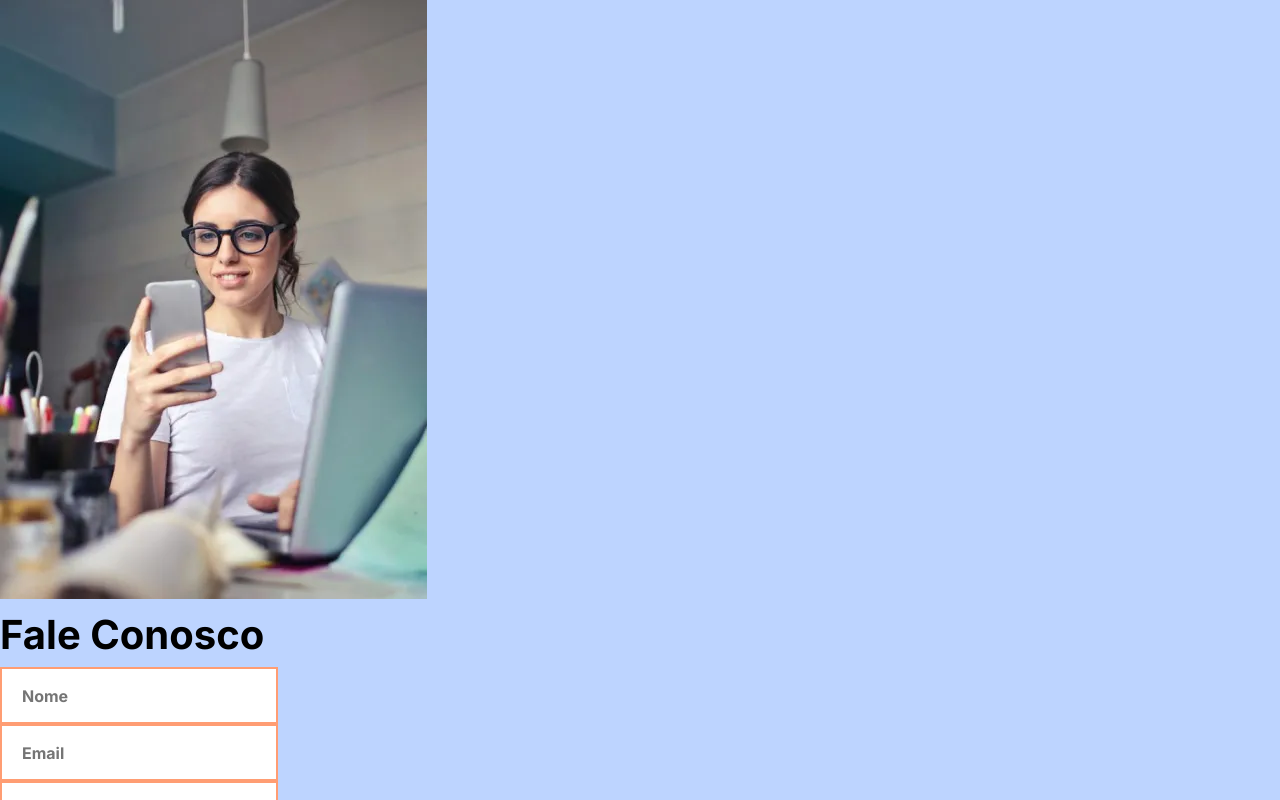
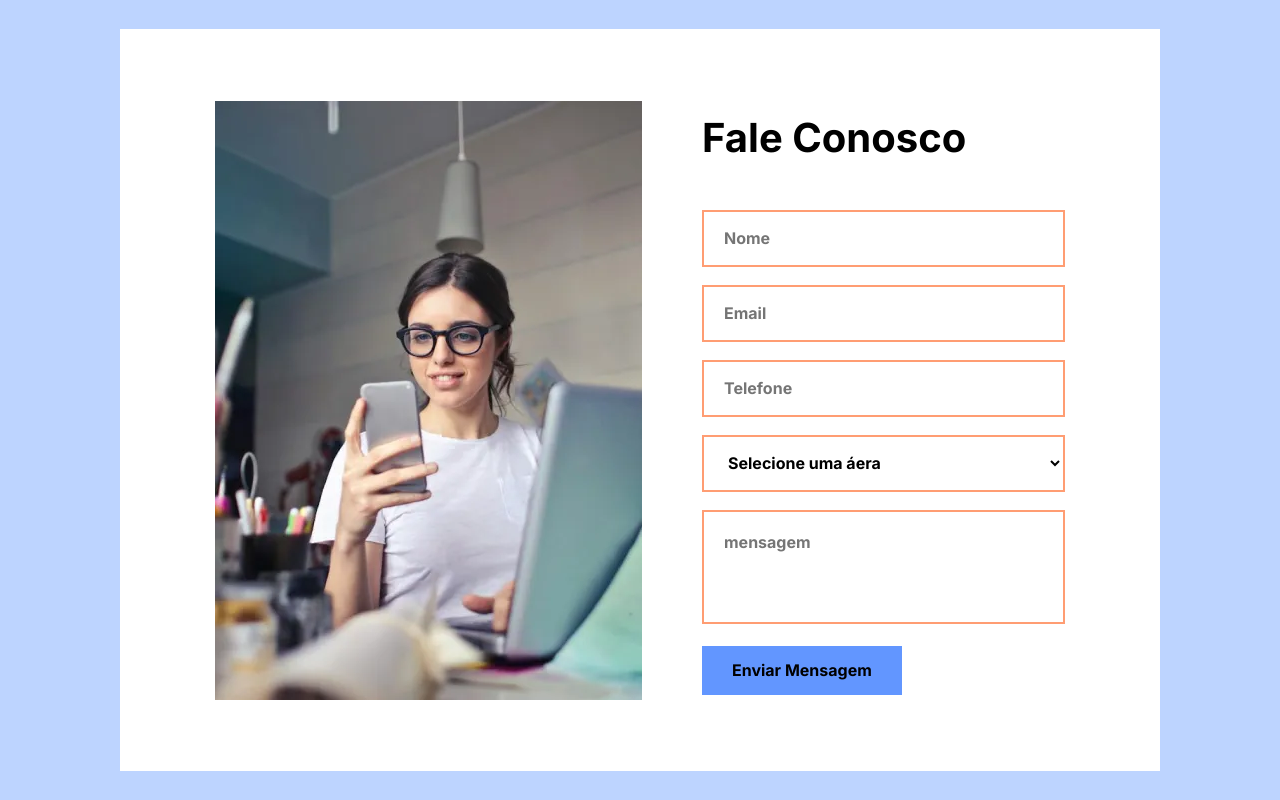
Before and after one commit to JoseMartins0808/Angular_Contacts_Page, an Angular app: page / in a window 1280 px wide. Shown: the top 800 px of the page. Built offline with nearby package versions, Linux system fonts and the light colour scheme.

Commit message:
feat: form styling & finishing project

```diff
--- a/src/app/components/forms/contact-form/contact-form.component.html
+++ b/src/app/components/forms/contact-form/contact-form.component.html
@@ -1,4 +1,4 @@
-<form [formGroup]="contactForm" (ngSubmit)="onSubmit()">
+<form class="form" [formGroup]="contactForm" (ngSubmit)="onSubmit()">
 
     <app-field-box [error]="errors.name">
         <input type=" text" placeholder="Nome" formControlName="name">
--- a/src/app/components/forms/contact-form/contact-form.component.scss
+++ b/src/app/components/forms/contact-form/contact-form.component.scss
@@ -0,0 +1,10 @@
+.form {
+    display: flex;
+    align-items: flex-start;
+    flex-direction: column;
+    gap: 18px;
+
+    app-field-box {
+        width: 100%;
+    }
+}
--- a/src/app/pages/home-page/home-page.component.html
+++ b/src/app/pages/home-page/home-page.component.html
@@ -1,9 +1,15 @@
-<main>
-    <div>
-        <img src="../../../assets/img/main_theme.webp" alt="mulher utilizando o celular">
-        <div>
-            <h1 class="title">Fale Conosco</h1>
+<main class="page">
+    <div class="container">
+        <div class="box">
+            <div class="container small">
+                <div class="flex-box">
+                    <img src="../../../assets/img/main_theme.webp" alt="mulher utilizando o celular">
+                    <div>
+                        <h1 class="title">Fale Conosco</h1>
+                        <app-contact-form></app-contact-form>
+                    </div>
+                </div>
+            </div>
         </div>
-        <app-contact-form></app-contact-form>
     </div>
 </main>
--- a/src/app/pages/home-page/home-page.component.scss
+++ b/src/app/pages/home-page/home-page.component.scss
@@ -0,0 +1,27 @@
+.page {
+    display: flex;
+    align-items: center;
+    justify-content: center;
+    min-height: 100vh;
+}
+
+.flex-box {
+    display: flex;
+    flex-direction: column-reverse;
+    gap: 40px 60px;
+
+    @media(min-width: 1024px) {
+
+        flex-direction: row;
+        justify-content: space-between;
+        align-items: center;
+    }
+
+    & div {
+        width: 100%;
+
+        h1 {
+            margin-bottom: 40px;
+        }
+    }
+}
--- a/src/styles.scss
+++ b/src/styles.scss
@@ -4,6 +4,7 @@
 @import "./styles/typografy.scss";
 @import "./styles/form.scss";
 @import "./styles/button.scss";
+@import "./styles/grid.scss";
 
 body {
     background: var(--color-blue-two);
--- a/src/styles/form.scss
+++ b/src/styles/form.scss
@@ -1,4 +1,5 @@
 %field {
+    width: 100%;
     border: 2px solid var(--color-blue);
     font-family: var(--font-primary);
     font-size: 1rem;
--- /dev/null
+++ b/src/styles/grid.scss
@@ -0,0 +1,15 @@
+.container {
+    width: 100%;
+    padding: 20px;
+    margin: 0 auto;
+    max-width: 1080px;
+
+    &.small {
+        max-width: 890px;
+    }
+}
+
+.box {
+    padding: clamp(40px, 4vw, 70px) 0;
+    background: var(--color-white);
+}
```
